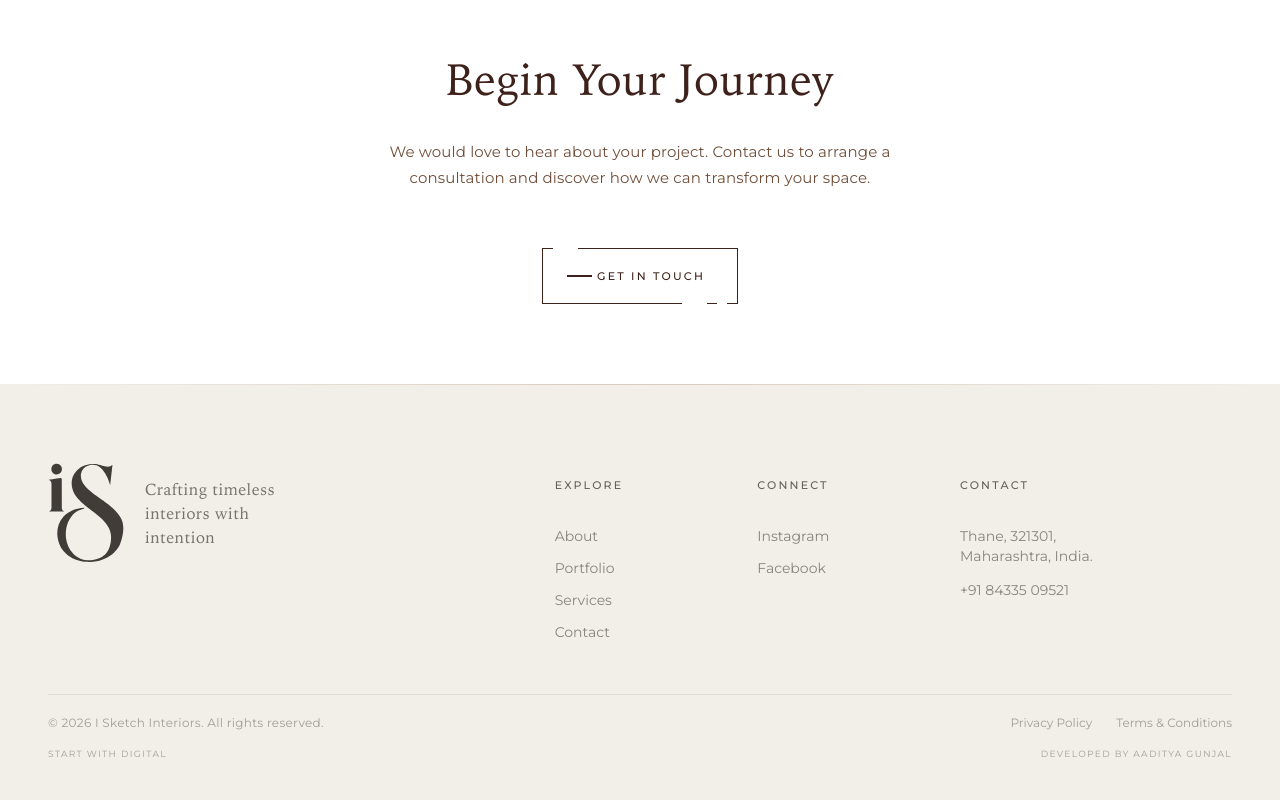
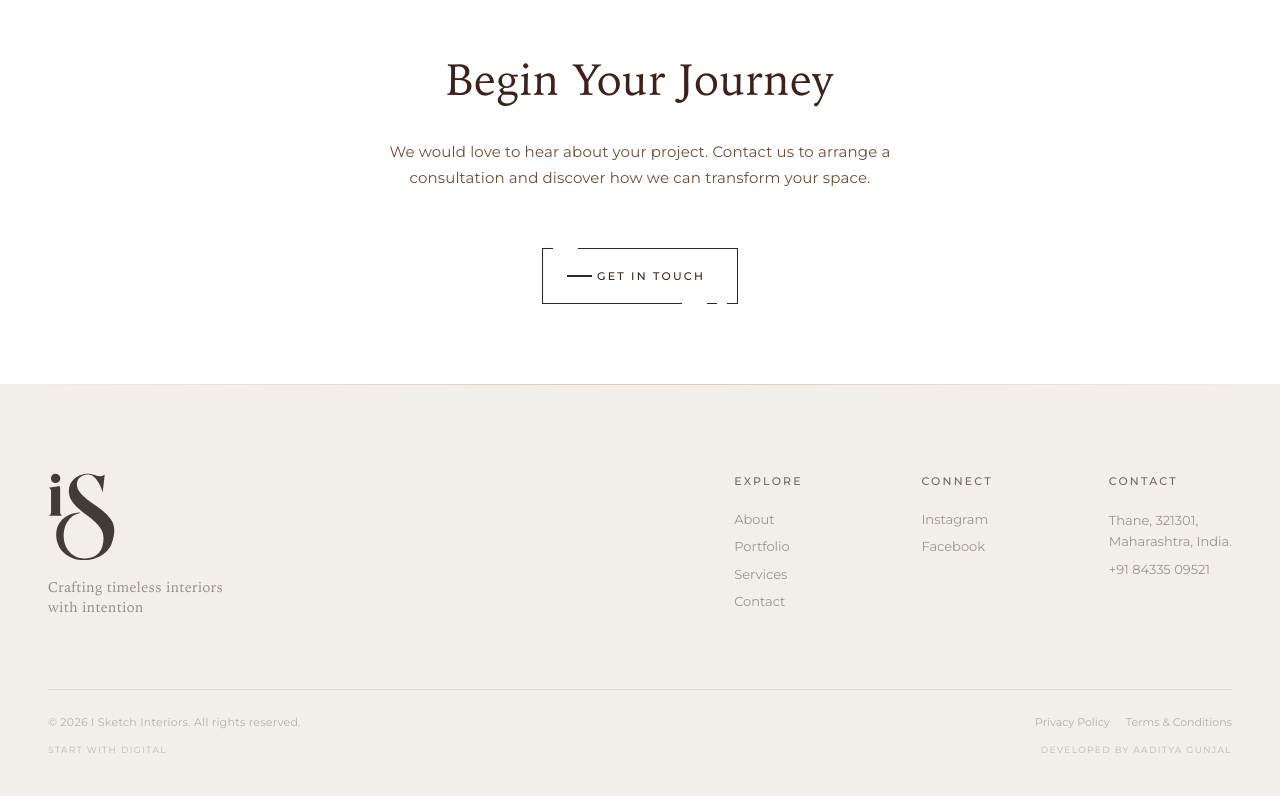
Before and after one commit to aaditya09750/ISketch, a Next.js app: page /about in a window 1280 px wide. Shown: the part 4582-5382 px from the top of the page. Built offline with nearby package versions, Linux system fonts and the light colour scheme.

Commit message:
chore: Footer refectoring and custom selection feature...

```diff
--- a/app/globals.css
+++ b/app/globals.css
@@ -136,6 +136,7 @@
   * {
     @apply border-border outline-ring/50;
   }
+
   html.lenis, html.lenis body {
     height: auto;
   }
@@ -177,10 +178,55 @@
   background: var(--accent-decorative);
 }
 
-/* Selection styling */
+/* Selection styling — bg matches surface, only text darkens */
 ::selection {
-  background: var(--accent-decorative);
-  color: var(--primary-foreground);
+  background: var(--background);
+  color: #000000;
+}
+
+::-moz-selection {
+  background: var(--background);
+  color: #000000;
+}
+
+.bg-surface-warm ::selection,
+.bg-surface-warm::selection {
+  background: var(--surface-warm);
+}
+
+.bg-surface-warm ::-moz-selection,
+.bg-surface-warm::-moz-selection {
+  background: var(--surface-warm);
+}
+
+.bg-surface-dark ::selection,
+.bg-surface-dark::selection {
+  background: var(--surface-dark);
+}
+
+.bg-surface-dark ::-moz-selection,
+.bg-surface-dark::-moz-selection {
+  background: var(--surface-dark);
+}
+
+.bg-secondary ::selection,
+.bg-secondary::selection {
+  background: var(--secondary);
+}
+
+.bg-secondary ::-moz-selection,
+.bg-secondary::-moz-selection {
+  background: var(--secondary);
+}
+
+.bg-card ::selection,
+.bg-card::selection {
+  background: var(--card);
+}
+
+.bg-card ::-moz-selection,
+.bg-card::-moz-selection {
+  background: var(--card);
 }
 
 /* Luxury typography utilities */
--- a/components/layout/footer.tsx
+++ b/components/layout/footer.tsx
@@ -25,41 +25,37 @@ export function Footer() {
 
   return (
     <footer ref={footerRef} className="relative bg-surface-dark text-surface-dark-foreground overflow-hidden">
-      {/* Subtle top border accent */}
       <div className="h-px bg-gradient-to-r from-transparent via-accent-decorative/30 to-transparent" />
 
-      {/* Main Content */}
-      <div className="max-w-[1300px] mx-auto px-6 md:px-10 lg:px-12 pt-14 md:pt-18 lg:pt-23 pb-8 md:pb-16 lg:pb-10">
+      <div className="max-w-[1300px] mx-auto px-6 md:px-10 lg:px-12 pt-14 md:pt-18 lg:pt-22 pb-8 md:pb-10">
 
-        {/* Top: Brand + Nav Grid */}
-        <div className="flex flex-col lg:grid lg:grid-cols-12 gap-10 md:gap-12 lg:gap-8 mb-12 lg:mb-13">
+        {/* ── Main: Logo left, Nav right ── */}
+        <div className="flex flex-col lg:flex-row lg:items-start lg:justify-between gap-12 lg:gap-20 pb-12 md:pb-16 lg:pb-18">
 
-          {/* Brand Column — full width on mobile/tablet, then col-span-3 */}
-          <div className="lg:col-span-3">
-            <div className="flex items-center gap-4 lg:gap-5 text-surface-dark-foreground">
-              <div className="h-10 sm:h-12 lg:h-14 flex items-center overflow-visible shrink-0">
-                <IsketchLogo className="h-15 lg:h-20 xl:h-25 w-auto" />
-              </div>
-              <p className={`${isVisible ? "animate-fade-up" : "opacity-0"} font-serif text-xs lg:text-base tracking-[0.03em] text-surface-dark-foreground/70`}>
-                Crafting timeless interiors with intention
-              </p>
-            </div>
+          {/* Brand */}
+          <div className="shrink-0">
+            <IsketchLogo className="h-14 md:h-18 lg:h-22 w-auto" />
+            <p
+              className={`${isVisible ? "animate-fade-up" : "opacity-0"} font-serif text-xs md:text-sm tracking-[0.03em] text-surface-dark-foreground/55 mt-4 max-w-50`}
+            >
+              Crafting timeless interiors with intention
+            </p>
           </div>
 
-          {/* Nav Sections — 3-col row on tablet, integrated into 12-col on desktop */}
-          <div className="grid grid-cols-2 md:grid-cols-3 gap-8 md:gap-10 lg:contents">
+          {/* Nav columns */}
+          <div className="grid grid-cols-2 sm:grid-cols-3 gap-y-10 gap-x-8 sm:gap-x-12 lg:gap-x-16">
 
-            {/* Quick Links */}
-            <div className="lg:col-span-2 lg:col-start-6">
-              <h3 className="label-uppercase select-none text-surface-dark-foreground/80 mb-5 md:mb-6 lg:mb-8">
+            {/* Explore */}
+            <div>
+              <h3 className="label-uppercase select-none text-surface-dark-foreground/75 mb-4 md:mb-5">
                 Explore
               </h3>
-              <nav className="flex flex-col gap-2.5 md:gap-3">
+              <nav className="flex flex-col gap-2">
                 {footerLinks.map((link) => (
                   <Link
                     key={link.label}
                     href={link.href}
-                    className="footer-link font-sans text-sm text-surface-dark-foreground/60 hover:text-accent-light w-fit"
+                    className="footer-link font-sans text-[13px] text-surface-dark-foreground/50 hover:text-accent-light w-fit"
                   >
                     {link.label}
                   </Link>
@@ -68,16 +64,18 @@ export function Footer() {
             </div>
 
             {/* Connect */}
-            <div className="lg:col-span-2">
-              <h3 className="label-uppercase select-none text-surface-dark-foreground/80 mb-5 md:mb-6 lg:mb-8">
+            <div>
+              <h3 className="label-uppercase select-none text-surface-dark-foreground/75 mb-4 md:mb-5">
                 Connect
               </h3>
-              <nav className="flex flex-col gap-2.5 md:gap-3">
+              <nav className="flex flex-col gap-2">
                 {socialLinks.map((link) => (
                   <Link
                     key={link.label}
                     href={link.href}
-                    className="footer-link font-sans text-sm text-surface-dark-foreground/60 hover:text-accent-light w-fit"
+                    target="_blank"
+                    rel="noopener noreferrer"
+                    className="footer-link font-sans text-[13px] text-surface-dark-foreground/50 hover:text-accent-light w-fit"
                   >
                     {link.label}
                   </Link>
@@ -86,15 +84,18 @@ export function Footer() {
             </div>
 
             {/* Contact */}
-            <div className="col-span-2 md:col-span-1 lg:col-span-2">
-              <h3 className="label-uppercase select-none text-surface-dark-foreground/80 mb-5 md:mb-6 lg:mb-8">
+            <div className="col-span-2 sm:col-span-1">
+              <h3 className="label-uppercase select-none text-surface-dark-foreground/75 mb-4 md:mb-5">
                 Contact
               </h3>
-              <address className="font-sans text-sm text-surface-dark-foreground/60 not-italic space-y-1.5">
-                <p>Thane, 321301, Maharashtra, India.</p>
+              <address className="font-sans text-[13px] text-surface-dark-foreground/50 not-italic flex flex-col gap-2">
+                <p className="leading-relaxed">
+                  Thane, 321301,<br />
+                  Maharashtra, India.
+                </p>
                 <Link
                   href="tel:+918433509521"
-                  className="footer-link inline-block text-surface-dark-foreground/60 hover:text-accent-light mt-2 w-fit"
+                  className="footer-link text-surface-dark-foreground/50 hover:text-accent-light w-fit"
                 >
                   +91 84335 09521
                 </Link>
@@ -103,29 +104,26 @@ export function Footer() {
           </div>
         </div>
 
-        {/* Bottom Bar */}
-        <div className="border-t border-surface-dark-foreground/10 pt-5 md:pt-5 flex flex-col gap-4">
-          {/* Row 1: Copyright (left) + Legal links (right) */}
-          <div className="flex flex-col sm:flex-row sm:justify-between items-center gap-2">
-            <p className="font-sans text-[10px] md:text-xs text-surface-dark-foreground/45 tracking-wide">
+        {/* ── Bottom ── */}
+        <div className="border-t border-surface-dark-foreground/10 pt-6 flex flex-col gap-3">
+          <div className="flex flex-col sm:flex-row sm:items-center sm:justify-between gap-2">
+            <p className="font-sans text-[10px] md:text-[11px] text-surface-dark-foreground/35 tracking-wide text-center sm:text-left">
               &copy; {new Date().getFullYear()} I Sketch Interiors. All rights reserved.
             </p>
-            <div className="flex items-center gap-4 md:gap-6">
-              <Link href="/privacy-policy" className="footer-link font-sans text-[10px] md:text-xs text-surface-dark-foreground/45 hover:text-surface-dark-foreground/65">
+            <div className="flex items-center justify-center sm:justify-end gap-4">
+              <Link href="/privacy-policy" className="footer-link font-sans text-[10px] md:text-[11px] text-surface-dark-foreground/35 hover:text-surface-dark-foreground/60">
                 Privacy Policy
               </Link>
-              <Link href="/terms-conditions" className="footer-link font-sans text-[10px] md:text-xs text-surface-dark-foreground/45 hover:text-surface-dark-foreground/65">
-                Terms & Conditions
+              <Link href="/terms-conditions" className="footer-link font-sans text-[10px] md:text-[11px] text-surface-dark-foreground/35 hover:text-surface-dark-foreground/60">
+                Terms &amp; Conditions
               </Link>
             </div>
           </div>
-
-          {/* Row 2: Developer credits */}
-          <div className="flex flex-col sm:flex-row sm:justify-between items-center gap-2">
-            <a href="https://digitalmarketing1722501367.website3.me/" target="_blank" rel="noopener noreferrer" className="font-sans text-[9px] tracking-[0.15em] text-surface-dark-foreground/45 uppercase select-none hover:text-surface-dark-foreground/70 transition-colors">
+          <div className="flex flex-col sm:flex-row sm:items-center sm:justify-between gap-1.5">
+            <a href="https://digitalmarketing1722501367.website3.me/" target="_blank" rel="noopener noreferrer" className="font-sans text-[9px] tracking-[0.15em] text-surface-dark-foreground/30 uppercase select-none hover:text-surface-dark-foreground/55 transition-colors text-center sm:text-left">
               Start with Digital
             </a>
-            <a href="https://aadityag975pf.netlify.app/" target="_blank" rel="noopener noreferrer" className="font-sans text-[9px] tracking-[0.15em] text-surface-dark-foreground/45 uppercase select-none hover:text-surface-dark-foreground/70 transition-colors">
+            <a href="https://aadityag975pf.netlify.app/" target="_blank" rel="noopener noreferrer" className="font-sans text-[9px] tracking-[0.15em] text-surface-dark-foreground/30 uppercase select-none hover:text-surface-dark-foreground/55 transition-colors text-center sm:text-right">
               Developed by Aaditya Gunjal
             </a>
           </div>
```
